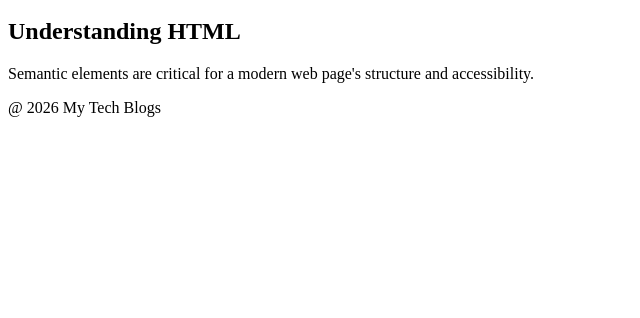
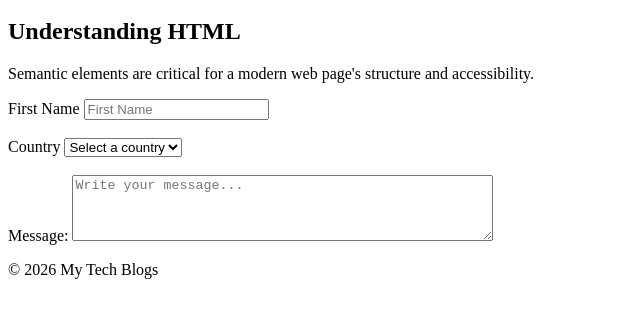
Before and after one commit to rithairagena13-spec/MY-NEW-WEB, a plain HTML site: page index.html in a window 1280 px wide. Shown: the part 100-418 px from the top of the page, without its empty margins (0-640 px from the left). Drawn offline with Linux system fonts and the light colour scheme.

Commit message:
adding form feature

```diff
--- a/index.html
+++ b/index.html
@@ -18,9 +18,28 @@
             <h2>Understanding HTML</h2>
             <p>Semantic elements are critical for a modern web page's structure and accessibility.</p>
         </article>
+
+        <label for="first name">First Name</label>
+<input type="text" name="first name" placeholder="First Name" required>
+<br>
+<br>
+<label>Country</label>
+<select>
+    <option value="">Select a country</option>
+    <option value="RW">Rwanda</option>
+    <option value="UG">Uganda</option>
+    <option value="TZ">Tanzania</option>
+    <option value="KE">Kenya</option>
+    <option value="ET">Ethiopia</option>
+</select>
+<br>
+<br>
+<label for="message">Message:</label>
+<textarea name="message" rows="4" cols="50" placeholder="Write your message..."></textarea>
+
     </main>
     <footer>
-        <p>@ 2026 My Tech Blogs</p>
+        <p>&copy;  2026 My Tech Blogs</p>
 
     </footer>
 
```
